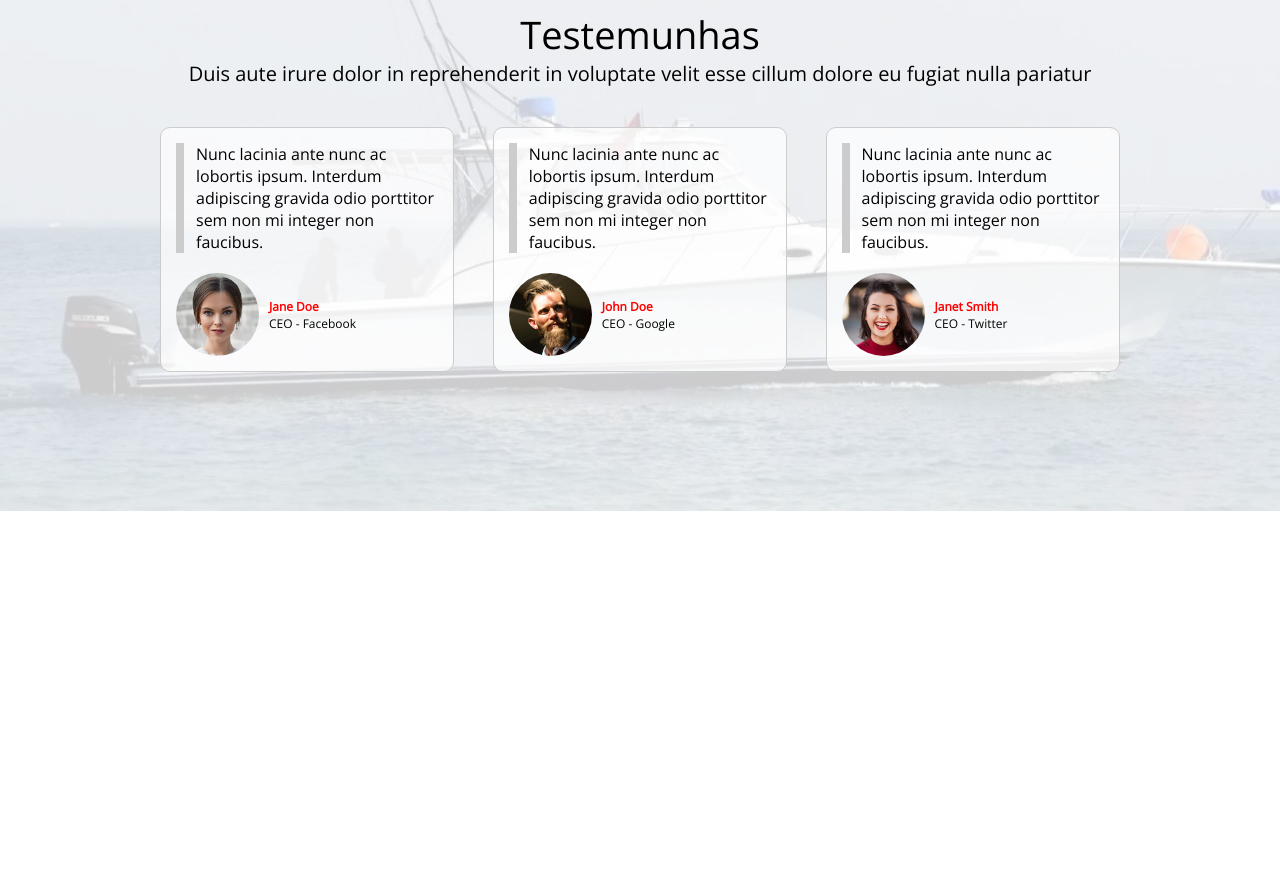
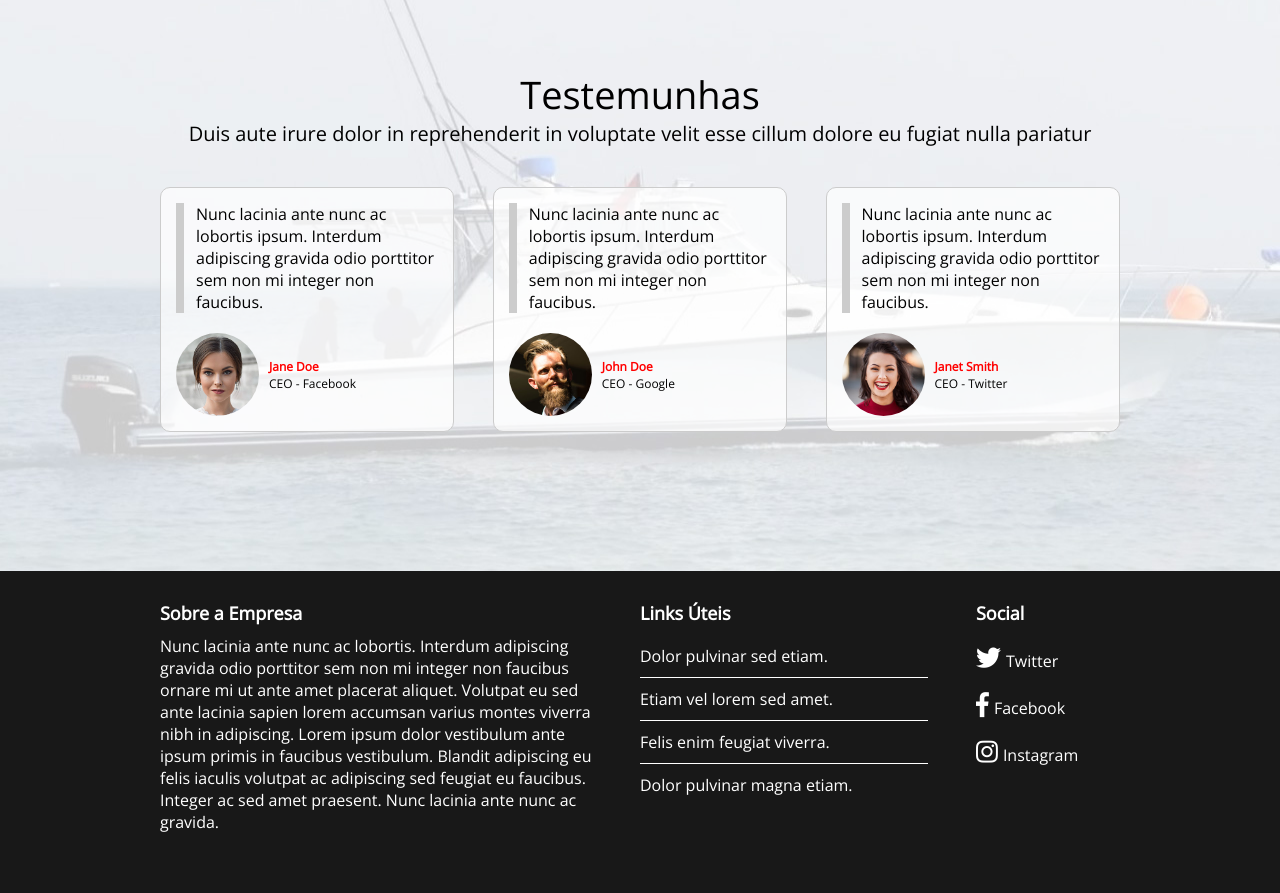
Before and after one commit to JNR23/course-html5-css, a plain HTML site: page index.html in a window 1280 px wide. Shown: the part 3138-4031 px from the top of the page. Before the commit the page ends 3709 px from the top, so only its background shows below. Drawn offline with nearby package versions, Linux system fonts and the light colour scheme.

Commit message:
Marking and Styling Footer

```diff
--- a/css/style.css
+++ b/css/style.css
@@ -292,8 +292,8 @@ img {
     text-align: center;
     color: #fff;
     font-size: 23px;
-    padding: 100px 0;
-    margin: 60px 0;
+    padding: 160px 0;
+    margin-top: 60px;
     background-image: url(../images/bg-paralax.jpg);
     background-size: cover;
     background-position: center;
@@ -328,7 +328,6 @@ img {
 
 .testemunhas {
     padding: 100px 0;
-    margin: 60px 0;
     background-image: url(../images/bg-testemunhas.jpg);
     background-size: cover;
     background-position: center;
@@ -375,6 +374,43 @@ img {
 .testemunhas-article .name {
     color: red;
     font-weight: bold;
+}
+
+.footer {
+    background: #181818;
+    float: left;
+    width: 100%;
+    color: #fff;
+    padding: 30px 0;
+}
+
+.footer-col {
+    width: 100%;
+    float: left;
+    margin-bottom: 30px;
+}
+
+.footer-col h1 {
+    font-size: 18px;
+    font-weight: bold;
+    margin-bottom: 10px;
+}
+
+.footer-col-links li {
+    padding: 10px 0;
+}
+
+.footer-col-links li:not(:last-of-type) {
+    border-bottom: 1px solid #fff;
+}
+
+.footer-col-social li {
+    padding: 10px 0;
+}
+
+.footer-col-social li .fab {
+    font-size: 25px;
+    margin-right: 5px;
 }
 
 /*----BREACKPOINT MÁXIMO----*/
@@ -507,6 +543,20 @@ img {
         margin-right: 0;
     }
 
+    .footer-col {
+        width: 45%;
+    }
+
+    .footer-col:nth-child(2) {
+        width: 30%;
+        margin-left: 5%;
+    }
+
+    .footer-col:nth-child(3) {
+        width: 15%;
+        float: right;
+    }
+
 }
 
 @media (min-width: 900px) {
--- a/index.html
+++ b/index.html
@@ -304,6 +304,34 @@
         </div>
     </section>
 
+    <footer class="footer">
+        <div class="content">
+            <div class="footer-col">
+                <h1>Sobre a Empresa</h1>
+                <p>Nunc lacinia ante nunc ac lobortis. Interdum adipiscing gravida odio porttitor sem non mi integer non faucibus ornare mi ut ante amet placerat aliquet. Volutpat eu sed ante lacinia sapien lorem accumsan varius montes viverra nibh in adipiscing. Lorem ipsum dolor vestibulum ante ipsum primis in faucibus vestibulum. Blandit adipiscing eu felis iaculis volutpat ac adipiscing sed feugiat eu faucibus. Integer ac sed amet praesent. Nunc lacinia ante nunc ac gravida.</p>
+            </div>
+
+            <div class="footer-col">
+                <h1>Links Úteis</h1>
+                <ul class="footer-col-links">
+                    <li><a href="#">Dolor pulvinar sed etiam.</a></li>
+                    <li><a href="#">Etiam vel lorem sed amet.</a></li>
+                    <li><a href="#">Felis enim feugiat viverra.</a></li>
+                    <li><a href="#">Dolor pulvinar magna etiam.</a></li>
+                </ul>
+            </div>
+
+            <div class="footer-col">
+                <h1>Social</h1>
+                <ul class="footer-col-social">
+                    <li><a href="#"><i class="fab fa-twitter"></i>Twitter</a></li>
+                    <li><a href="#"><i class="fab fa-facebook-f"></i>Facebook</a></li>
+                    <li><a href="#"><i class="fab fa-instagram"></i>Instagram</a></li>
+                </ul>
+            </div>
+        </div>
+    </footer>
+
     <script src="https://ajax.googleapis.com/ajax/libs/jquery/3.5.1/jquery.min.js"></script>
     <script src="js/script.js"></script>
 </body>
```
